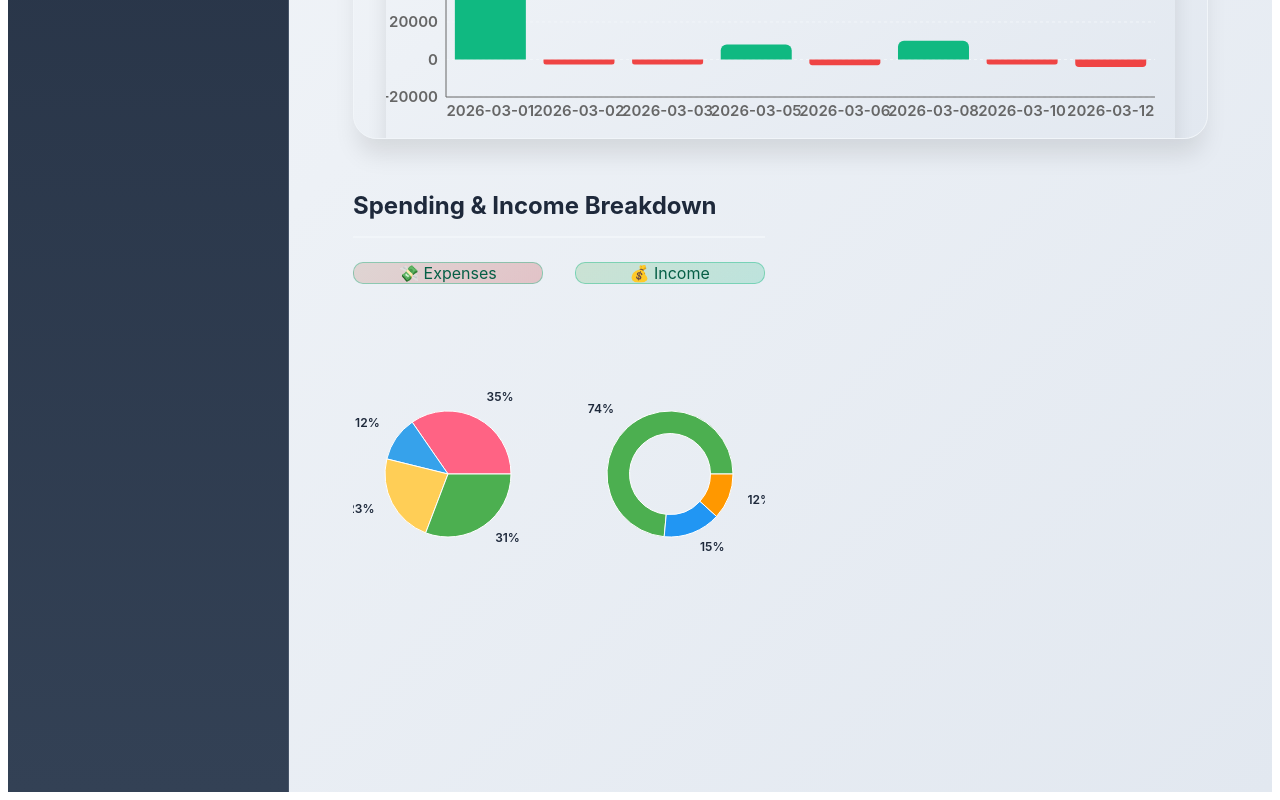
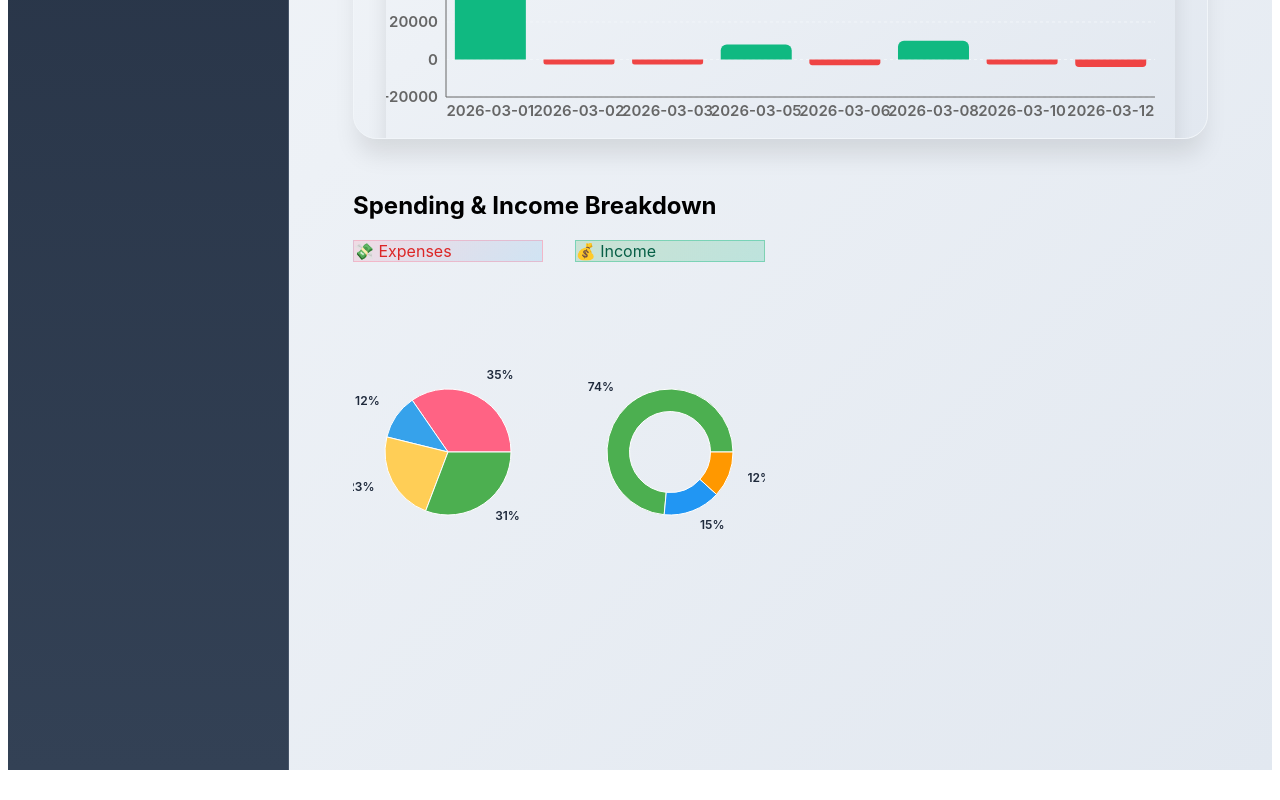
Before and after one commit to KeerthanaGopal28/Dashboard, a React (Vite) app in the folder my-app/: page / in a window 1280 px wide. Shown: the part 1086-1886 px from the top of the page. After the commit the page ends 1864 px from the top, so only its background shows below. Built offline with nearby package versions, Linux system fonts and the light colour scheme.

Commit message:
added the responsible nature

```diff
--- a/my-app/src/styles/Charts.css
+++ b/my-app/src/styles/Charts.css
@@ -1,44 +1,128 @@
-/* Charts.css */
+/* Charts.css - FULLY RESPONSIVE */
 html, body {
   overflow-x: hidden;
 }
 
+/* ✅ MAIN GRID - Responsive columns */
 .charts-grid {
   display: grid;
-  grid-template-columns: 1fr 1fr;
-  gap: 2rem;
+  width: 100%;
+  gap: clamp(1rem, 3vw, 2rem);
   margin-bottom: 2rem;
 }
 
+/* ✅ DESKTOP: 2 columns */
+@media (min-width: 1025px) {
+  .charts-grid {
+    grid-template-columns: 1fr 1fr;
+  }
+
+  .time-chart {
+    grid-column: span 2; /* ✅ TimeChart full width */
+  }
+}
+
+/* ✅ TABLET: Single column */
+@media (max-width: 1024px) {
+  .charts-grid {
+    grid-template-columns: 1fr;
+  }
+
+  .time-chart {
+    grid-column: span 1; /* ✅ TimeChart normal width */
+  }
+}
+
+/* ✅ MOBILE: Tighter spacing */
+@media (max-width: 768px) {
+  .charts-grid {
+    gap: 1rem;
+  }
+}
+
+/* ✅ Chart Containers - Clean & Flexible */
 .chart-container {
-  background: transparent; /* ✅ Let child components handle background */
-  border-radius: 12px; /* ✅ Let child components handle styling */
-  padding: 0; /* ✅ No padding here */
-  height: 100%;
+  background: transparent;
+  border-radius: 12px;
+  padding: 0;
+  width: 100%;
+  height: auto; /* ✅ Flexible height */
+  min-height: 350px; /* ✅ Minimum height */
+}
+
+/* ✅ CategoryChart Dual Grid - Inside chart-container */
+.dual-grid {
+  display: grid;
+  grid-template-columns: 1fr 1fr;
+  gap: clamp(1rem, 2vw, 2rem);
+  height: 380px;
   width: 100%;
 }
 
-.chart-container h2 {
-  font-size: 1.5rem;
-  font-weight: 700;
-  color: #1e293b;
-  margin-bottom: 1.5rem;
-  padding-bottom: 1rem;
-  border-bottom: 2px solid #f1f5f9;
+/* ✅ Pie Wrappers */
+.pie-wrapper {
+  position: relative;
+  background: linear-gradient(145deg, #fafbfc 0%, #f5f7fa 100%);
+  border-radius: 20px;
+  padding: clamp(1.5rem, 3vw, 2.5rem) 1.5rem 1.5rem;
+  border: 1px solid #e2e8f0;
+  height: 100%;
+  display: flex;
+  flex-direction: column;
 }
 
-
-.time-chart {
-  grid-column: span 2;
+/* ✅ Labels - Responsive positioning */
+.pie-label {
+  position: absolute;
+  top: clamp(0.75rem, 2vw, 1rem);
+  left: clamp(1rem, 2vw, 1.5rem);
+  font-size: clamp(0.85rem, 2.5vw, 0.95rem);
+  font-weight: 700;
+  padding: clamp(0.4rem, 1.5vw, 0.5rem) clamp(0.8rem, 2vw, 1rem);
+  border-radius: 16px;
+  z-index: 10;
+  font-family: 'Inter', sans-serif;
 }
 
+/* ✅ Label Colors */
+.expense-label {
+  background: linear-gradient(135deg, rgba(255, 99, 132, 0.15), rgba(54, 162, 235, 0.15));
+  color: #dc2626;
+  border: 1px solid rgba(255, 99, 132, 0.3);
+}
+
+.income-label {
+  background: linear-gradient(135deg, rgba(76, 175, 80, 0.2), rgba(16, 185, 129, 0.2));
+  color: #065f46;
+  border: 1px solid rgba(16, 185, 129, 0.4);
+}
+
+/* ✅ Empty States */
+.empty-pie {
+  display: flex;
+  flex-direction: column;
+  justify-content: center;
+  align-items: center;
+  height: 100%;
+  color: #94a3b8;
+  font-size: clamp(0.9rem, 3vw, 1rem);
+  font-weight: 500;
+}
+
+.empty-icon {
+  font-size: clamp(2.5rem, 8vw, 3rem);
+  margin-bottom: 0.5rem;
+  opacity: 0.5;
+}
+
+/* ✅ TimeChart Styling */
 .time-chart .recharts-wrapper {
   border-radius: 12px;
   overflow: hidden;
   box-shadow: 0 8px 20px rgba(0, 0, 0, 0.1);
 }
 
-/* Recharts customizations */
+/* ✅ Recharts Global */
 .recharts-tooltip-wrapper {
   border-radius: 12px !important;
 }
@@ -51,131 +135,15 @@ html, body {
   r: 8px !important;
 }
 
-/* Empty state */
-.chart-container:empty {
-  display: flex;
-  flex-direction: column;
-  justify-content: center;
-  align-items: center;
-  min-height: 300px;
-  color: #64748b;
-}
+/* ✅ Ultra Mobile */
+@media (max-width: 480px) {
+  .dual-grid {
+    grid-template-columns: 1fr;
+    gap: 1rem;
+    height: auto;
+  }
 
-.charts-grid {
-  display: grid;
-  grid-template-columns: repeat(2, 1fr);
-  gap: clamp(1rem, 3vw, 2rem);
-  margin-bottom: 2rem;
-}
-
-.charts-grid,
-.dual-grid {
-  width: 100%;
-  max-width: 100%;
-}
-
-.dual-grid {
-  display: grid;
-  grid-template-columns: 1fr 1fr;
-  gap: 2.5rem;
-  height: 420px; /* ✅ Slightly taller for labels */
-  position: relative;
-  width: 100%;
-}
-
-.pie-wrapper {
-  position: relative;
-  background: linear-gradient(145deg, #fafbfc 0%, #f5f7fa 100%);
-  border-radius: 20px;
-  padding: 2.5rem 1.5rem 1.5rem; /* ✅ More top padding for labels */
-  border: 1px solid #e2e8f0;
-  height: 100%; /* ✅ Full height */
-  display: flex;
-  flex-direction: column;
-}
-
-.pie-label {
-  position: absolute;
-  top: 1rem;
-  left: 1.5rem; /* ✅ Better positioning */
-  font-size: 0.95rem;
-  font-weight: 700;
-  padding: 0.5rem 1rem;
-  border-radius: 20px;
-  backdrop-filter: blur(10px);
-  font-family: 'Inter', sans-serif;
-  z-index: 10;
-}
-
-
-/* Tablet */
-@media (max-width: 1024px) {
-  .charts-grid {
-    grid-template-columns: 1fr;
+  .pie-wrapper {
+    padding: 2rem 1rem 1rem;
   }
 }
-
-/* Phone */
-@media (max-width: 768px) {
-  .charts-grid {
-    grid-template-columns: 1fr;
-    gap: 1rem;
-  }
-}
-
-.income-label {
-  left: 1.5rem; /* ✅ Same left positioning as expense */
-  background: linear-gradient(135deg, rgba(76, 175, 80, 0.2), rgba(16, 185, 129, 0.2));
-  color: #065f46;
-  border: 1px solid rgba(16, 185, 129, 0.4);
-  text-align:center;
-  border-radius: 10px;
-}
-
-.expense-label {
-  left: 1.5rem; /* ✅ Same left positioning as expense */
-  background: linear-gradient(135deg, rgba(175, 104, 76, 0.2), rgba(191, 19, 19, 0.2));
-  color: #065f46;
-  border: 1px solid rgba(16, 185, 129, 0.4);
-  text-align:center;
-  border-radius: 10px;;
-}
-
-.empty-pie {
-  display: flex;
-  flex-direction: column;
-  justify-content: center;
-  align-items: center;
-  height: 350px; /* ✅ Match ResponsiveContainer height */
-  color: #94a3b8;
-  font-size: 1rem;
-  font-weight: 500;
-}
-
-.empty-icon {
-  font-size: 3rem;
-  margin-bottom: 0.5rem;
-  opacity: 0.5;
-}
-
-
-/* Responsive */
-@media (max-width: 1024px) {
-  .charts-grid {
-    grid-template-columns: 1fr;
-  }
-
-  .time-chart {
-    grid-column: span 1;
-  }
-}
-
-@media (max-width: 768px) {
-  .chart-container {
-    padding: 1.5rem;
-  }
-
-  .chart-container h2 {
-    font-size: 1.25rem;
-  }
-}
```
